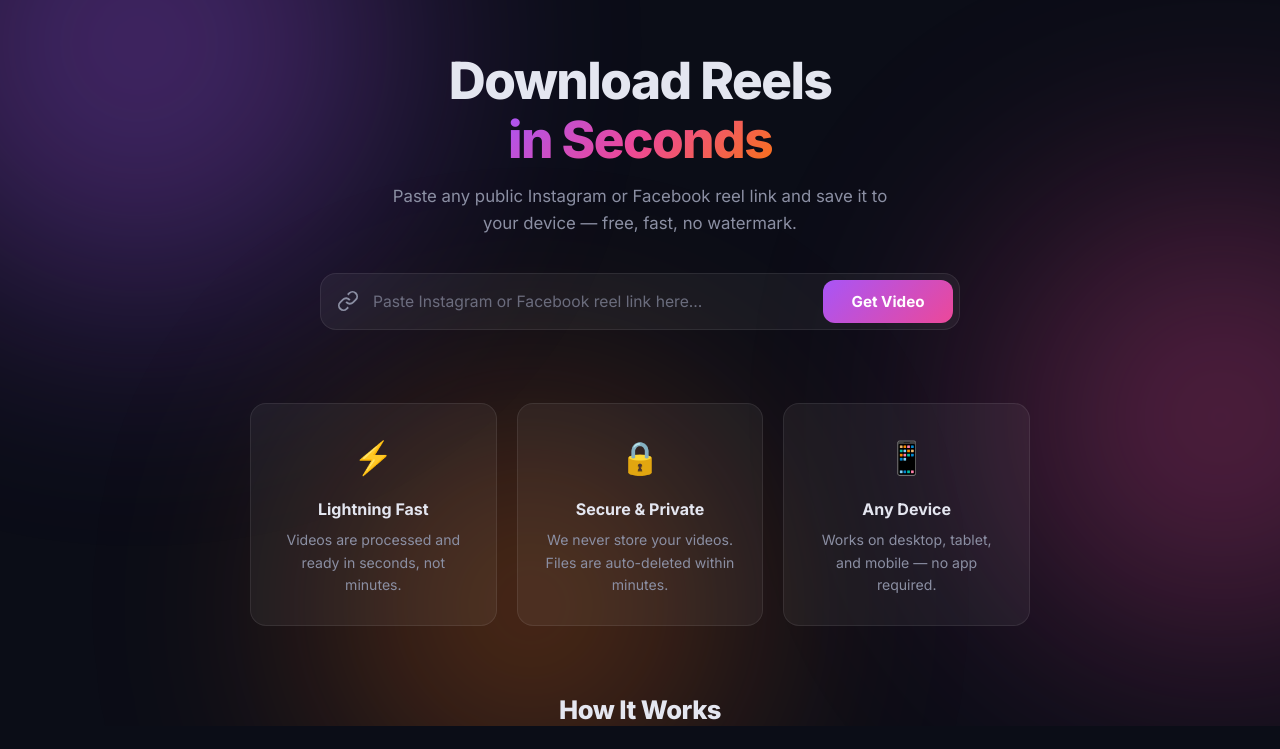
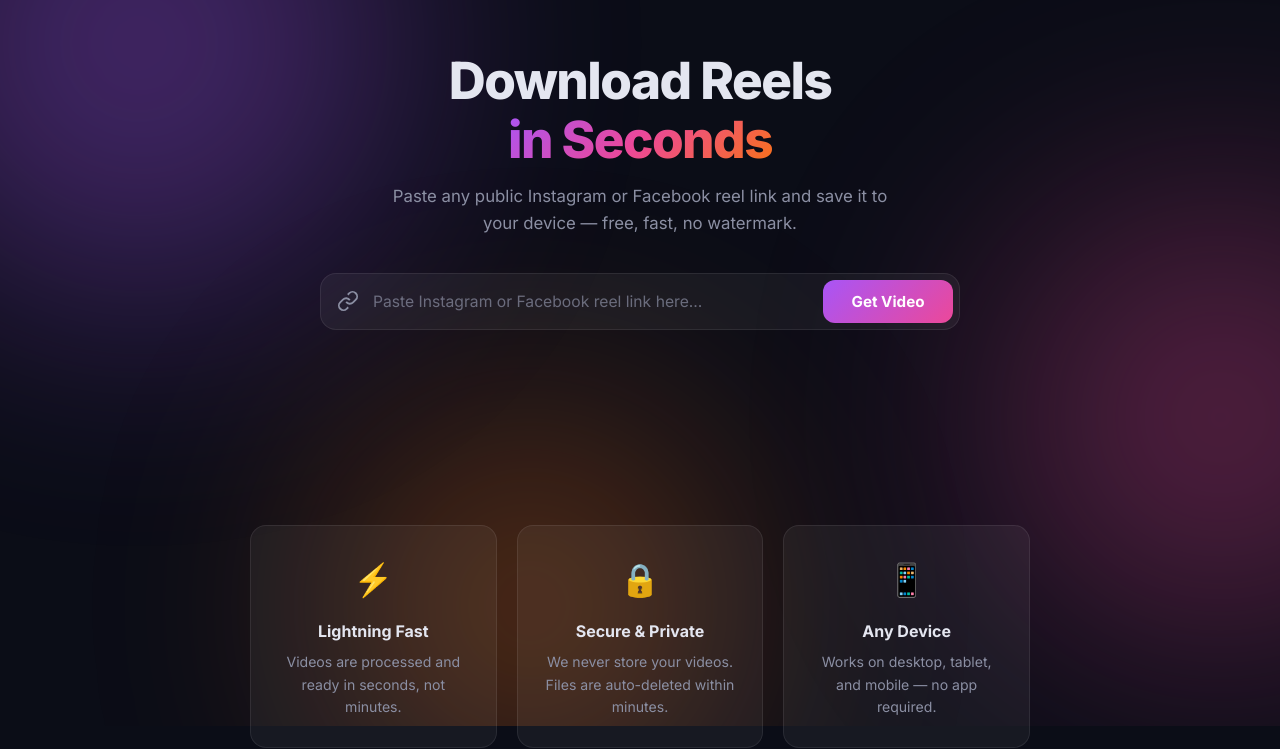
Before and after one commit to parthapb45/ReelsDown, a website: page public/index.html in a window 1280 px wide. Shown: the part 74-823 px from the top of the page. Drawn offline with Linux system fonts and the light colour scheme; no server answers.

Commit message:
Add files via upload

```diff
--- a/public/css/style.css
+++ b/public/css/style.css
@@ -521,6 +521,19 @@
   margin-top: 8px;
 }
 
+/* ---- Ad Section ---- */
+.ad-section {
+  max-width: 820px;
+  margin: 32px auto;
+  text-align: center;
+  min-height: 90px;
+  display: flex;
+  justify-content: center;
+  align-items: center;
+  overflow: hidden;
+  border-radius: var(--radius-sm);
+}
+
 /* ---- Features ---- */
 .features {
   display: grid;
```
